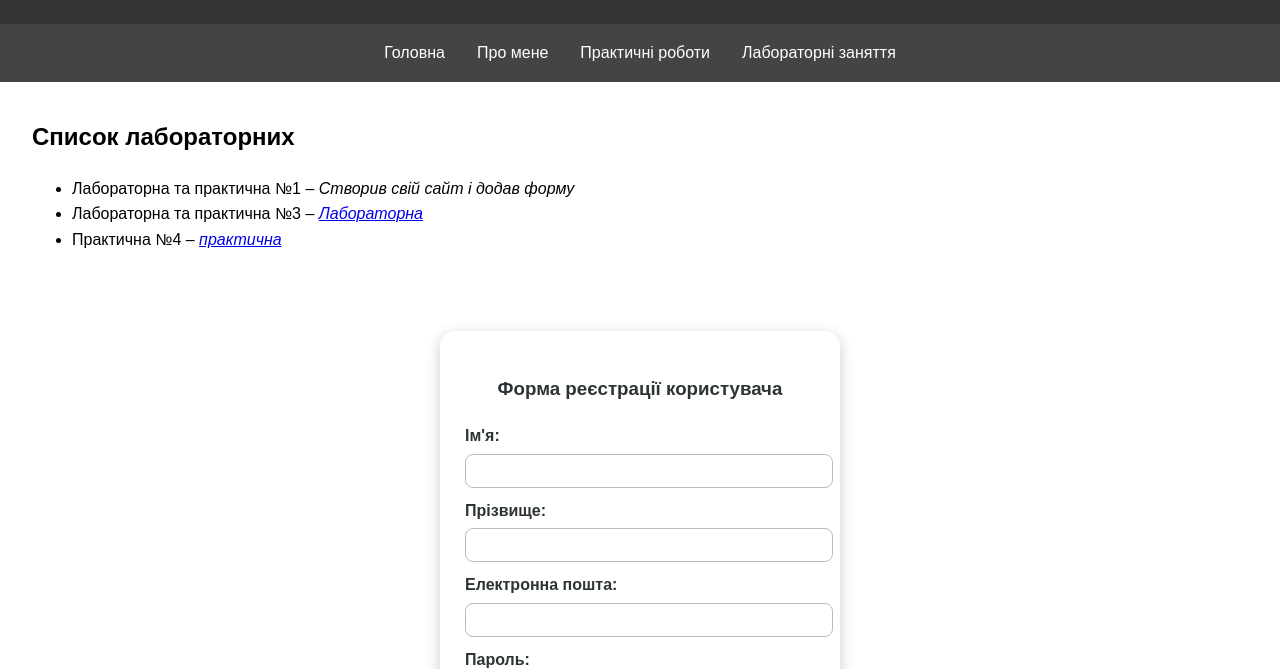
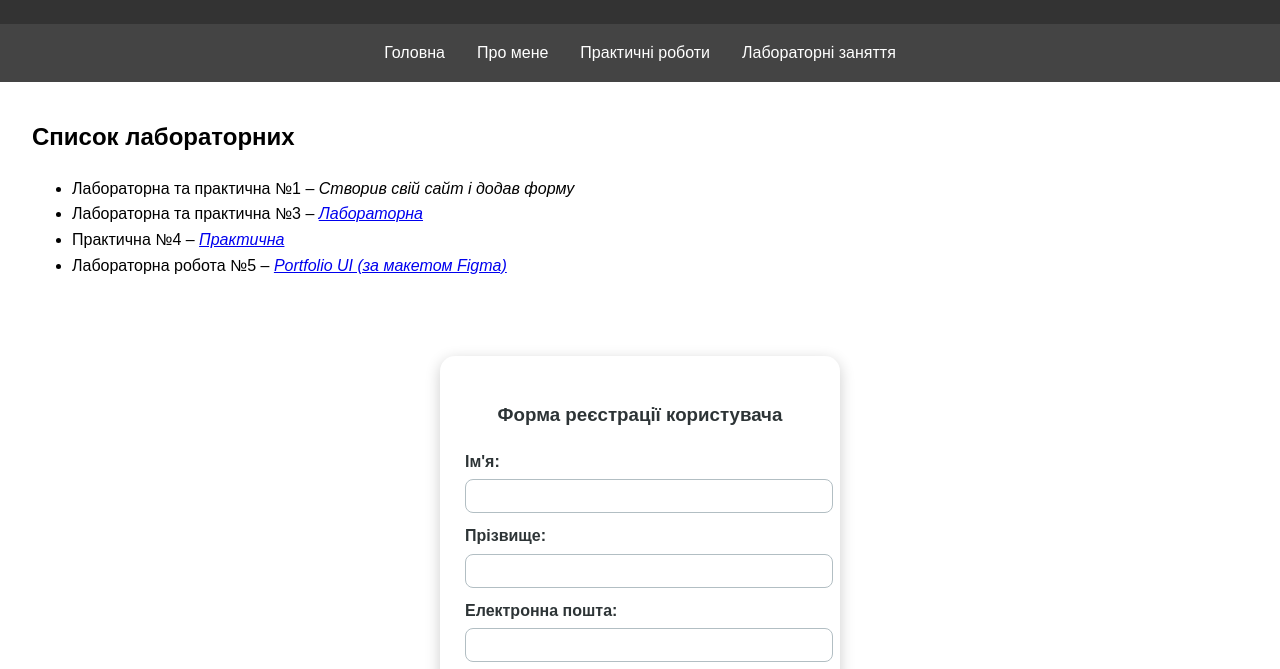
Before and after one commit to st9113777-wq/my-website442, a plain HTML site: page labs.html in a window 1280 px wide. Shown: the part 102-771 px from the top of the page. Drawn offline with Linux system fonts and the light colour scheme.

Commit message:
Додано ЛР5 до списку лабораторних, оновлено labs.html

```diff
--- a/labs.html
+++ b/labs.html
@@ -5,8 +5,8 @@
     <meta name="viewport" content="width=device-width, initial-scale=1.0">
     <title>Лабораторні заняття – Олег Філоненко</title>
     <link rel="stylesheet" href="css/style.css">
+
     <style>
-        /* Стилізація форми */
         form {
             background: white;
             padding: 25px;
@@ -57,13 +57,13 @@
             background: #74b9ff;
         }
 
-        /* Стилізація iframe клавіатури */
         .keyboard-frame {
             border: 1px solid #b2bec3;
             border-radius: 10px;
             margin-top: 15px;
         }
     </style>
+
 </head>
 <body>
 
@@ -80,16 +80,30 @@
         </ul>
     </nav>
 
+    <!-- 🔥 Список лабораторних -->
     <section>
         <h2>Список лабораторних</h2>
         <ul>
             <li>Лабораторна та практична №1 – <em>Створив свій сайт і додав форму</em></li>
-            <li>Лабораторна та практична №3 – <em><a href="https://classroom.google.com/c/NzgwMjk0NzgwNjA1/a/ODA4NTg0MTI3MjQ0/details" target="_blank">Лабораторна</a></em></li>
-            <li> Практична №4 – <em><a href="https://classroom.google.com/c/NzgwMjk0NzgwNjA1/a/ODE3OTA3MTM4NTA2/details" target="_blank">практична</a></em></li>
+
+            <li>Лабораторна та практична №3 –
+                <em><a href="https://classroom.google.com/c/NzgwMjk0NzgwNjA1/a/ODA4NTg0MTI3MjQ0/details" target="_blank">Лабораторна</a></em>
+            </li>
+
+            <li>Практична №4 –
+                <em><a href="https://classroom.google.com/c/NzgwMjk0NzgwNjA1/a/ODE3OTA3MTM4NTA2/details" target="_blank">Практична</a></em>
+            </li>
+
+
+            <li>Лабораторна робота №5 –
+                <em><a href="https://classroom.google.com/c/NzgwMjk0NzgwNjA1/a/ODE3MDc2NTI5OTEx/details" target="_blank">
+                    Portfolio UI (за макетом Figma)
+                </a></em>
+            </li>
         </ul>
     </section>
 
-    <!-- Форма реєстрації -->
+
     <section>
         <form action="https://formspree.io/f/xvgzjqzy" method="post">
             <h3>Форма реєстрації користувача</h3>
@@ -124,7 +138,7 @@
         </form>
     </section>
 
-    <!-- Клавіатура -->
+
     <section>
         <h2>Практична робота №4 – Віртуальна клавіатура</h2>
         <iframe class="keyboard-frame"
@@ -132,7 +146,8 @@
                 width="100%" height="400px">
         </iframe>
     </section>
-    <!-- Планер -->
+
+
     <section>
         <h2>Лабораторна робота №4 – Планер</h2>
         <iframe class="keyboard-frame"
```
